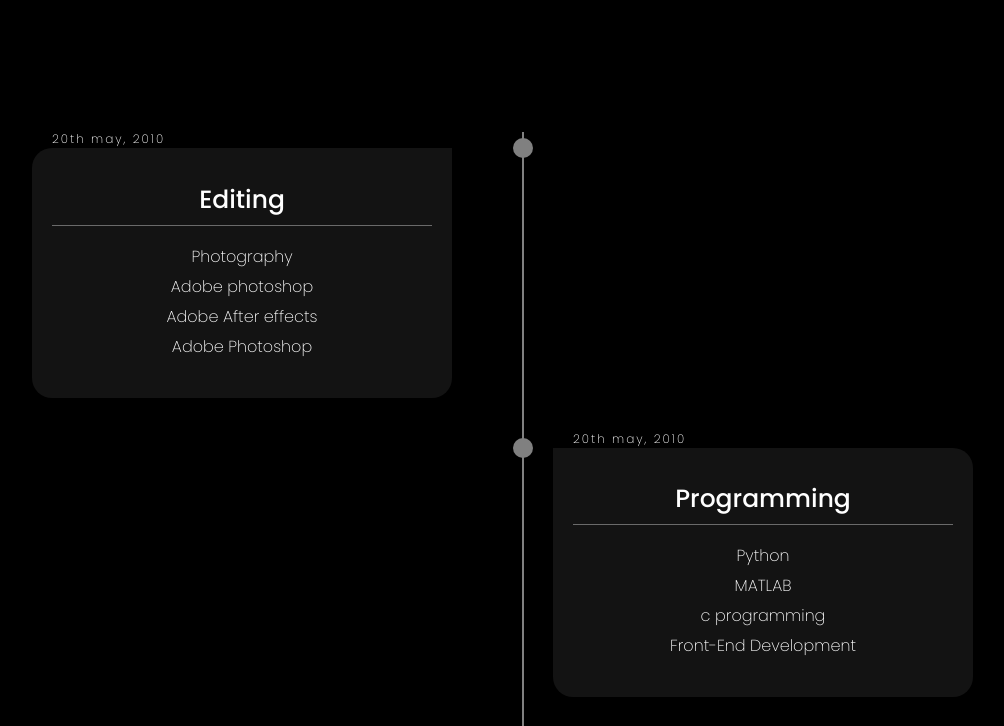
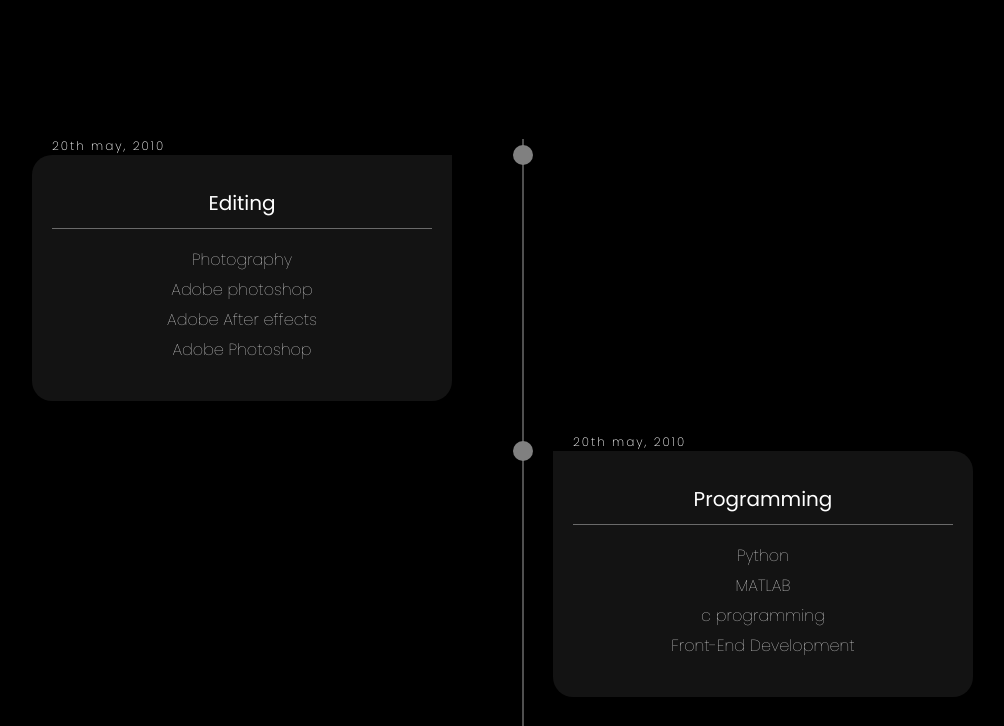
Before and after one commit to charan-sai1/Sai_charan_Sugali, a plain HTML site: page index.html in a window 1280 px wide. Shown: the part 1860-2586 px from the top of the page, without its empty margins (85-1089 px from the left). Drawn offline with nearby package versions, Linux system fonts and the light colour scheme.

Commit message:
main.css

```diff
--- a/main.css
+++ b/main.css
@@ -368,7 +368,7 @@ body{
 .timeline ul li {
   padding: 20px;
   background-color: #7373732b;
-  backdrop-filter: blur(25px);
+  backdrop-filter: blur(50px);
   box-shadow: 0 0 25px rgba(0, 0, 0, 0.515);
   color: white;
   border-radius: 10px;
@@ -403,8 +403,15 @@ body{
     transform: translateX(-50%);
     width: 2px;
     height: 100%;
-    background-color: gray;
+    background-color: rgba(128, 128, 128, 0.619);
   }
+  .timeline ul li:hover {
+    cursor: pointer;
+    transition: ease-in-out 0.1s;
+    scale: 1.01;
+    background-color: rgba(255, 255, 255, 0.195);
+    box-shadow: 0 0 50px rgba(150, 150, 150, 0.199);
+}
   .timeline ul li {
     width: 50%;
     position: relative;
@@ -444,7 +451,9 @@ body{
     top: -30px;
   }
   .timeline ul li:hover::before {
-    background-color: aqua;
+    box-shadow: 0 0 40px rgb(196, 196, 196);
+    transition: ease-in-out .5s;
+    background-color: rgb(236, 236, 236);
   }
 }
 
@@ -462,7 +471,14 @@ body{
     font-size: 36px;
     font-weight: 100;
 }
-
+.timeline-content h1{
+    font-weight: 400;
+    font-size: 20px;
+}
+.timeline-content p{
+    font-weight: 100;
+    width: auto;
+}
 .material-symbols-outlined {
     padding-top: 35px;
   font-size: 50px !important;
@@ -709,6 +725,7 @@ body{
 #abtproject>p{
     font-weight: 100;
     padding:0 5%;
+    padding-bottom: 3%;
 }
 #abtproject>h2{
     font-weight: 300;
```
